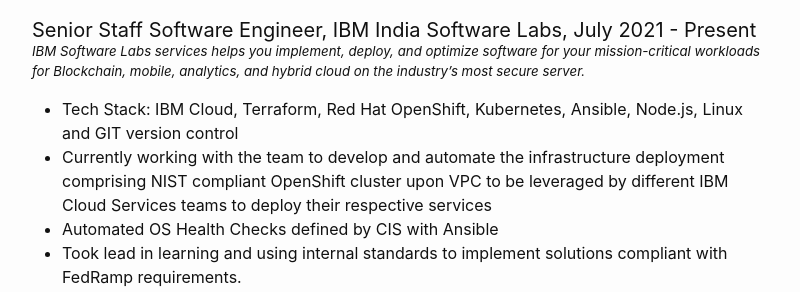
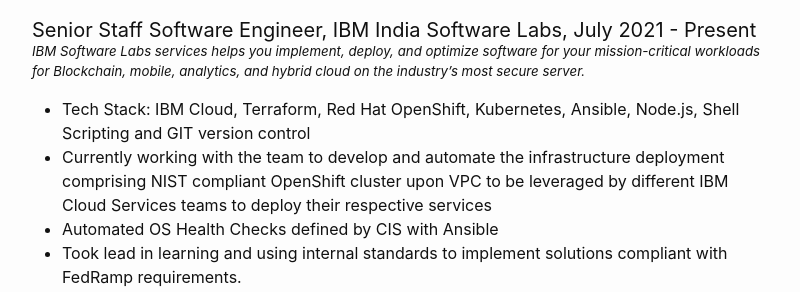
Before and after one commit to somnathpathak/web, a Jekyll site: the page built from cv/index.md, in a window 1280 px wide and 900 px high, scrolled down 300 px. Shown: the part 161-453 px from the top of the window, without its empty margins (238-1038 px from the left). Built offline with Jekyll 4.4.1, drawn with Linux system fonts in a browser that asks for light colours.

Commit message:
Update IBM work exp skill

```diff
--- a/cv/index.md
+++ b/cv/index.md
@@ -24,7 +24,7 @@ E: somnath.jan1@gmail.com
 {: .header-with-subheader}
 #### Senior Staff Software Engineer, IBM India Software Labs, July 2021 - Present
 ##### *IBM Software Labs services helps you implement, deploy, and optimize software for your mission-critical workloads for Blockchain, mobile, analytics, and hybrid cloud on the industry's most secure server.*
-+ Tech Stack: IBM Cloud, Terraform, Red Hat OpenShift, Kubernetes, Ansible, Node.js, Linux and GIT version control
++ Tech Stack: IBM Cloud, Terraform, Red Hat OpenShift, Kubernetes, Ansible, Node.js, Shell Scripting and GIT version control
 + Currently working with the team to develop and automate the infrastructure deployment comprising NIST compliant OpenShift cluster upon VPC to be leveraged by different IBM Cloud Services teams to deploy their respective services
 + Automated OS Health Checks defined by CIS with Ansible
 + Took lead in learning and using internal standards to implement solutions compliant with FedRamp requirements.
```
